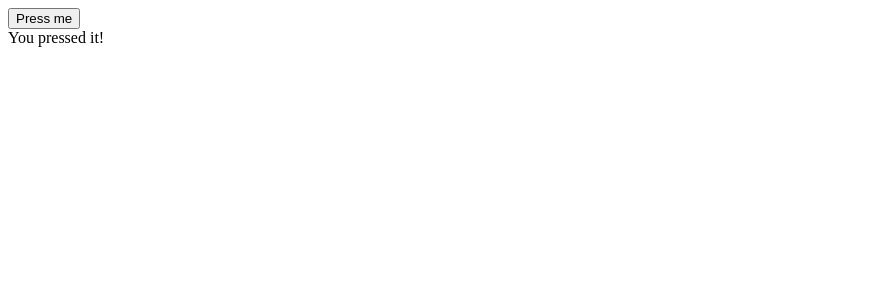
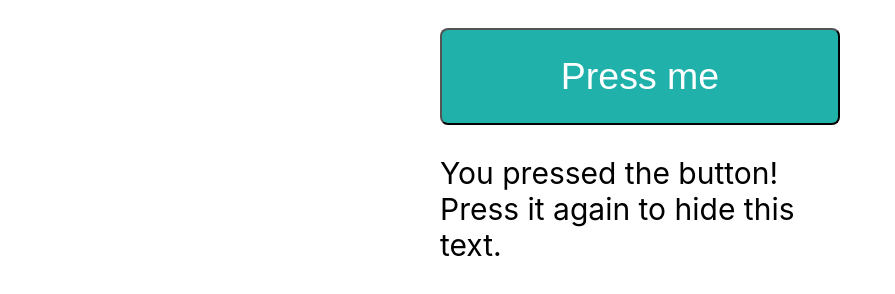
Before and after one commit to duncanpharvey/circleci-technical-challenge, a website: page index.html in a window 1280 px wide. Both pictures are taken after a click on the button "Press me". Shown: the whole page, without its empty margins (0-895 px from the left). Drawn offline with Linux system fonts and the light colour scheme.

Commit message:
adds styling and comments

```diff
--- a/css/styles.css
+++ b/css/styles.css
@@ -0,0 +1,27 @@
+body {
+    background-color: white;
+    font-family: -apple-system, BlinkMacSystemFont, 'Segoe UI', Roboto, Oxygen, Ubuntu, Cantarell, 'Open Sans', 'Helvetica Neue', sans-serif;
+    font-size: 30px;
+}
+
+#the-button {
+    background-color: #20B2AA;
+    border-radius: 8px;
+    color: white;
+    font-size: 1.25em;
+    margin: 10px 0;
+    padding: 25px 40px;
+    text-align: center;
+    width: 100%;
+}
+
+#the-button:active {
+    background-color: #E28596;
+    color: #20B2AA;
+}
+
+div {
+    margin: 0 auto;
+    padding: 10px;
+    width: 400px;
+}
--- a/index.html
+++ b/index.html
@@ -5,11 +5,11 @@
         <meta name="viewport" content="width=device-width, initial-scale=1">
         <title>CircleCI Technical Challenge</title>
         <link rel="stylesheet" href="css/styles.css">
-        <script src="js/module.js"></script>
+        <script src="js/common.js"></script>
         <script src="js/client.js"></script>
     </head>
-<body>
-    <button id="the-button">Press me</button>
-    <div id="hidden-text" style="display:none">You pressed it!</div>
-</body>
+    <body>
+        <div><button id="the-button">Press me</button></div>
+        <div id="hidden-text" style="display:none">You pressed the button! Press it again to hide this text.</div>
+    </body>
 </html>
--- a/js/client.js
+++ b/js/client.js
@@ -1 +1 @@
-document.addEventListener("DOMContentLoaded", this.module.listenForButtonClick);
+document.addEventListener("DOMContentLoaded", common.listenForButtonClick);
--- a/js/module.js
+++ b/js/common.js
@@ -19,4 +19,4 @@
   exports.toggleText = toggleText;
   exports.listenForButtonClick = listenForButtonClick;
 
-}) (typeof exports === "undefined"? this["module"]={}: exports);
+}) (typeof exports === "undefined"? this["common"]={}: exports); // give browser and node access to functions
```
Also changed, not shown: spec/spec.js (+8 -5 lines).
